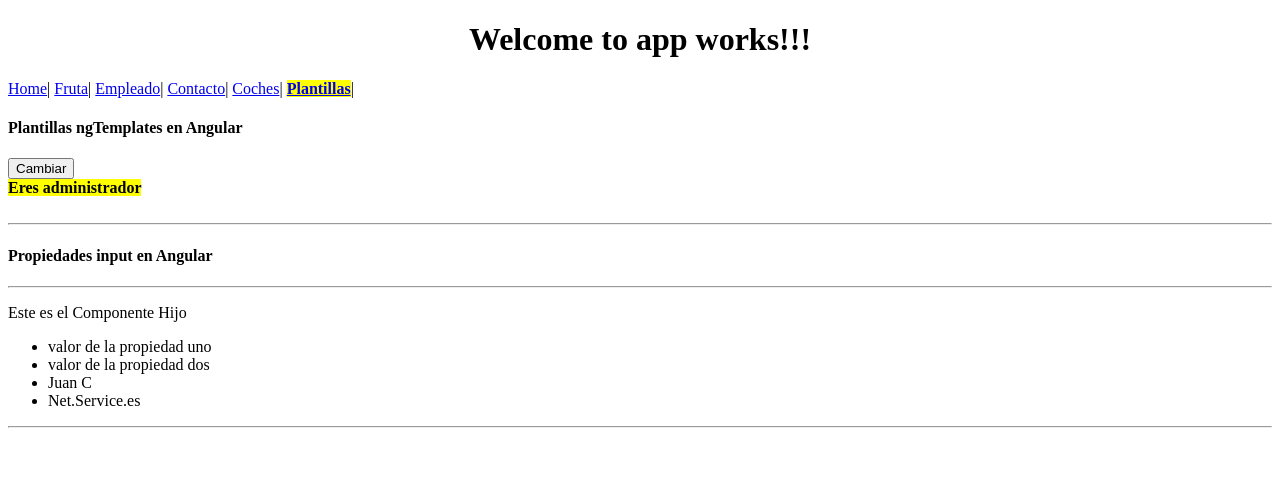
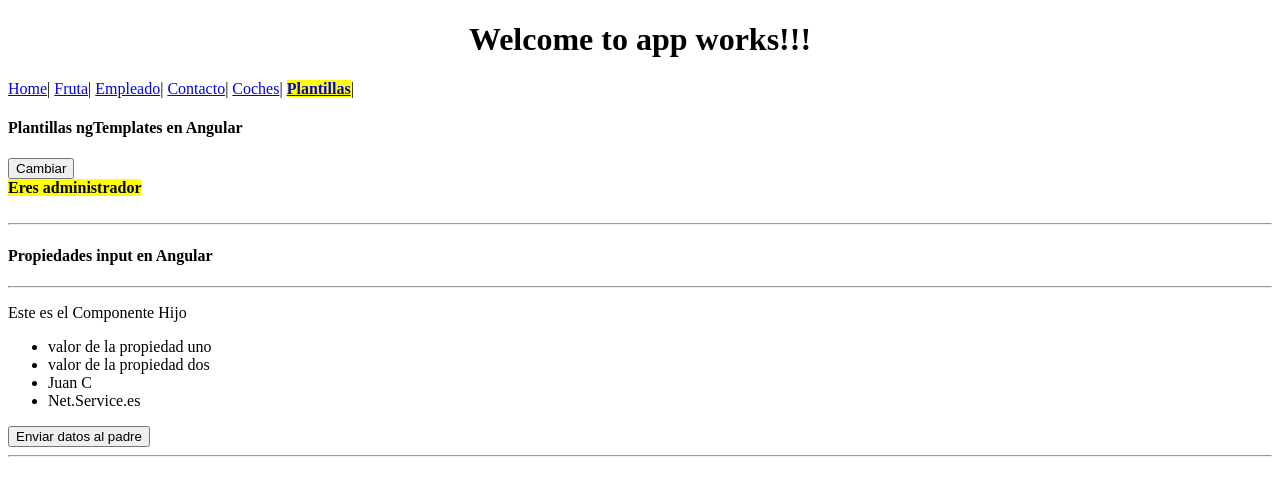
Before and after one commit to jcgato93/Curso-Angular, an Angular app: page /plantillas in a window 1280 px wide. Shown: the top 496 px of the page. Built offline with nearby package versions, Linux system fonts and the light colour scheme.

Commit message:
Decorador Output  (emitir datos de un component hijo a un padre)

```diff
--- a/src/app/hijo/hijo.component.ts
+++ b/src/app/hijo/hijo.component.ts
@@ -1,5 +1,5 @@
-import { Component, Input } from '@angular/core';
-
+import { Component, Input, Output, EventEmitter } from '@angular/core';
+//EventEmitter para poder maneno de eventos de salida
 
 @Component({
     selector: 'componente-hijo',
@@ -12,6 +12,8 @@ import { Component, Input } from '@angular/core';
     <li>{{propiedad_tres}}</li>
     <li>{{propiedad_4}}</li>
     </ul>
+
+    <button (click)="enviar()">Enviar datos al padre</button>
     `
 })
 export class HijoComponent{
@@ -25,6 +27,10 @@ export class HijoComponent{
     @Input() propiedad_4: string;
     @Input() propiedad_5: string;
 
+
+   //Propiedades de salida
+   @Output() desde_el_hijo=new EventEmitter();
+
     constructor(){
         this.title="Componente Hijo"
     }
@@ -33,4 +39,15 @@ export class HijoComponent{
         console.log(this.propiedad_5);
     }
 
+
+    //usa el EventEmitter para enviar informacion como output
+    enviar(){
+        this.desde_el_hijo.emit({
+            nombre:'desde el hijo' ,
+            web:'www.test.com'
+    });
+    }
+
+
+
 }
--- a/src/app/plantillas/plantillas.component.html
+++ b/src/app/plantillas/plantillas.component.html
@@ -34,7 +34,17 @@ Nota : el valor se envia entre comillas simples , amenos que se este enviando un
 [propiedad_4]="identity.web"
 [propiedad_5]="identity"
 
+
+(desde_el_hijo)="recibirDatos($event)"
 >
+<!--(desde_el_hijo) define el evento de salida del componente
+este llamara un evento del objeto padre 'recibirDatos' que reciva los datos que llegan del
+componente hijo-->
 </componente-hijo>
 
 <hr/>
+
+<div *ngIf="datos_del_hijo">
+  <h1>{{datos_del_hijo.nombre}}</h1>
+  <h1>{{datos_del_hijo.web}}</h1>
+</div>
--- a/src/app/plantillas/plantillas.component.ts
+++ b/src/app/plantillas/plantillas.component.ts
@@ -30,4 +30,15 @@ public identity={
     this.administrador=!this.administrador;
   }
 
+
+
+  public datos_del_hijo;
+
+  recibirDatos(event){
+    console.log(event);
+    this.datos_del_hijo = event;
+  }
+
+
+
 }
```
